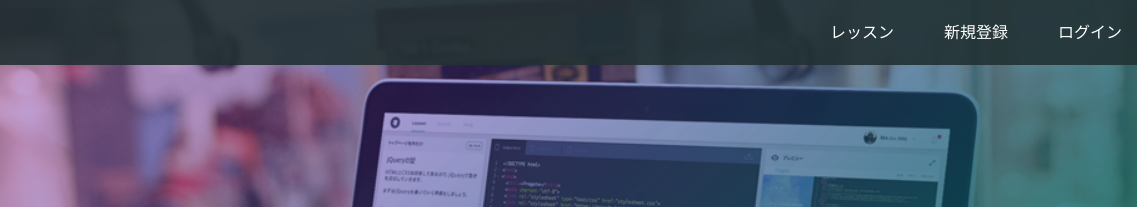
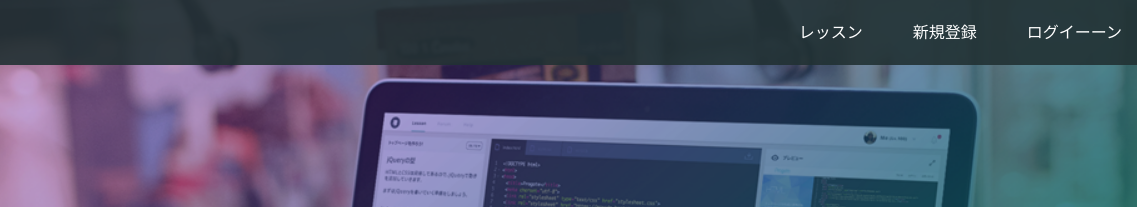
Before and after one commit to rays-double/rays-double.github.io, a plain HTML site: page index.html in a window 1280 px wide. Shown: the top 207 px of the page, 143-1280 px from the left. Drawn offline with Linux system fonts and the light colour scheme.

Commit message:
Update index.html

```diff
--- a/index.html
+++ b/index.html
@@ -17,7 +17,7 @@
       <div class="header-right">
         <a href="#">レッスン</a>
         <a href="#">新規登録</a>
-        <a href="#" class="login">ログイン</a>
+        <a href="#" class="login">ログイーーン</a>
       </div>
     </div>
   </header>
```
